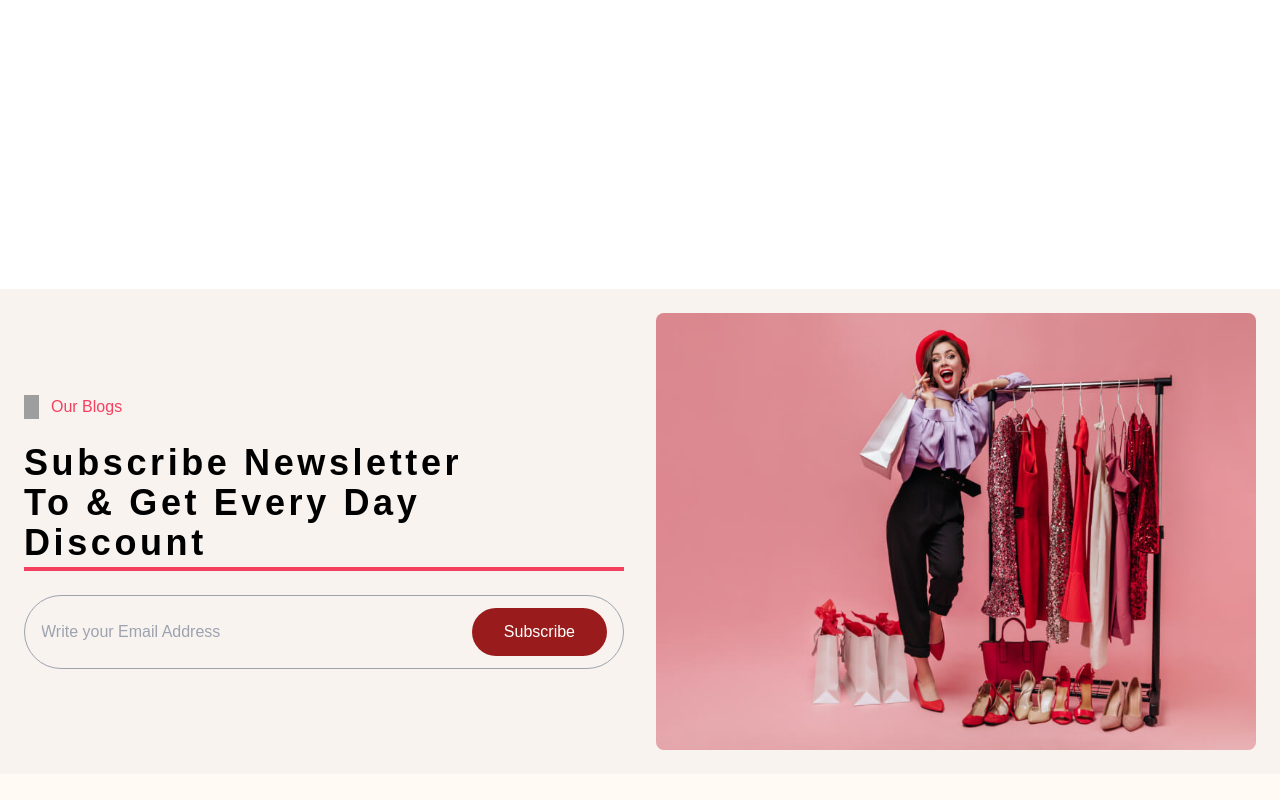
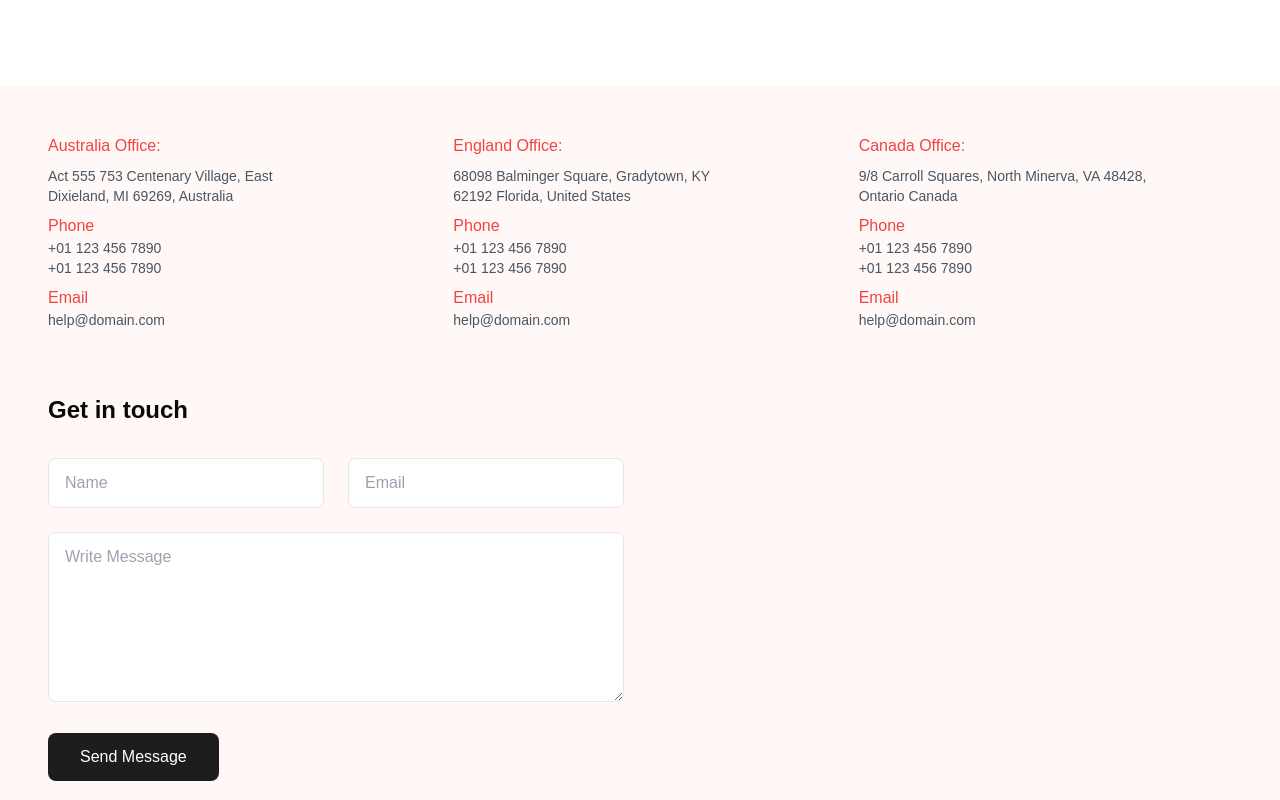
Before and after one commit to Habib-bhai/e-commerce-with-firebase, a Next.js app: page /contact in a window 1280 px wide. Before the commit this address had no page. Shown: the part 660-1460 px from the top of the page. Built offline with nearby package versions, Linux system fonts and the light colour scheme; grey boxes are pictures that could not be loaded; a web font is replaced by a local one.

Commit message:
contact page added

```diff
--- /dev/null
+++ b/src/app/contact/page.tsx
@@ -0,0 +1,123 @@
+'use client'
+
+import { useState } from 'react'
+import Banner from '@/components/Banner'
+
+export default function ContactPage() {
+  const [formData, setFormData] = useState({
+    name: '',
+    email: '',
+    message: ''
+  })
+
+  const handleSubmit = (e: React.FormEvent) => {
+    e.preventDefault()
+    // Handle form submission logic here
+    console.log('Form submitted:', formData)
+  }
+
+  return (
+    <>
+      <Banner />
+      <div className="min-h-screen bg-[#FFF8F6] p-4 md:p-8 lg:p-12">
+        <div className="max-w-7xl mx-auto">
+          {/* Office Locations Grid */}
+          <div className="grid grid-cols-1 md:grid-cols-2 lg:grid-cols-3 gap-8 mb-16">
+            {/* Australia Office */}
+            <div className="space-y-2">
+              <h3 className="text-red-500 font-medium">Australia Office:</h3>
+              <p className="text-sm text-gray-600">
+                Act 555 753 Centenary Village, East<br />
+                Dixieland, MI 69269, Australia
+              </p>
+              <div>
+                <h4 className="text-red-500 font-medium">Phone</h4>
+                <p className="text-sm text-gray-600">+01 123 456 7890</p>
+                <p className="text-sm text-gray-600">+01 123 456 7890</p>
+              </div>
+              <div>
+                <h4 className="text-red-500 font-medium">Email</h4>
+                <p className="text-sm text-gray-600">help@domain.com</p>
+              </div>
+            </div>
+
+            {/* England Office */}
+            <div className="space-y-2">
+              <h3 className="text-red-500 font-medium">England Office:</h3>
+              <p className="text-sm text-gray-600">
+                68098 Balminger Square, Gradytown, KY<br />
+                62192 Florida, United States
+              </p>
+              <div>
+                <h4 className="text-red-500 font-medium">Phone</h4>
+                <p className="text-sm text-gray-600">+01 123 456 7890</p>
+                <p className="text-sm text-gray-600">+01 123 456 7890</p>
+              </div>
+              <div>
+                <h4 className="text-red-500 font-medium">Email</h4>
+                <p className="text-sm text-gray-600">help@domain.com</p>
+              </div>
+            </div>
+
+            {/* Canada Office */}
+            <div className="space-y-2">
+              <h3 className="text-red-500 font-medium">Canada Office:</h3>
+              <p className="text-sm text-gray-600">
+                9/8 Carroll Squares, North Minerva, VA 48428,<br />
+                Ontario Canada
+              </p>
+              <div>
+                <h4 className="text-red-500 font-medium">Phone</h4>
+                <p className="text-sm text-gray-600">+01 123 456 7890</p>
+                <p className="text-sm text-gray-600">+01 123 456 7890</p>
+              </div>
+              <div>
+                <h4 className="text-red-500 font-medium">Email</h4>
+                <p className="text-sm text-gray-600">help@domain.com</p>
+              </div>
+            </div>
+          </div>
+
+          {/* Contact Form Section */}
+          <div className="relative">
+            <div className="max-w-xl">
+              <h2 className="text-2xl font-semibold mb-8">Get in touch</h2>
+              <form onSubmit={handleSubmit} className="space-y-6">
+                <div className="grid grid-cols-1 md:grid-cols-2 gap-6">
+                  <input
+                    type="text"
+                    placeholder="Name"
+                    className="w-full px-4 py-3 rounded-lg border border-gray-200 focus:outline-none focus:ring-2 focus:ring-red-500"
+                    value={formData.name}
+                    onChange={(e) => setFormData({ ...formData, name: e.target.value })}
+                  />
+                  <input
+                    type="email"
+                    placeholder="Email"
+                    className="w-full px-4 py-3 rounded-lg border border-gray-200 focus:outline-none focus:ring-2 focus:ring-red-500"
+                    value={formData.email}
+                    onChange={(e) => setFormData({ ...formData, email: e.target.value })}
+                  />
+                </div>
+                <textarea
+                  placeholder="Write Message"
+                  rows={6}
+                  className="w-full px-4 py-3 rounded-lg border border-gray-200 focus:outline-none focus:ring-2 focus:ring-red-500"
+                  value={formData.message}
+                  onChange={(e) => setFormData({ ...formData, message: e.target.value })}
+                />
+                <button
+                  type="submit"
+                  className="bg-[#1D1D1D] text-white px-8 py-3 rounded-lg hover:bg-black transition-colors"
+                >
+                  Send Message
+                </button>
+              </form>
+            </div>
+          </div>
+        </div>
+      </div>
+
+    </>
+  )
+}
```
